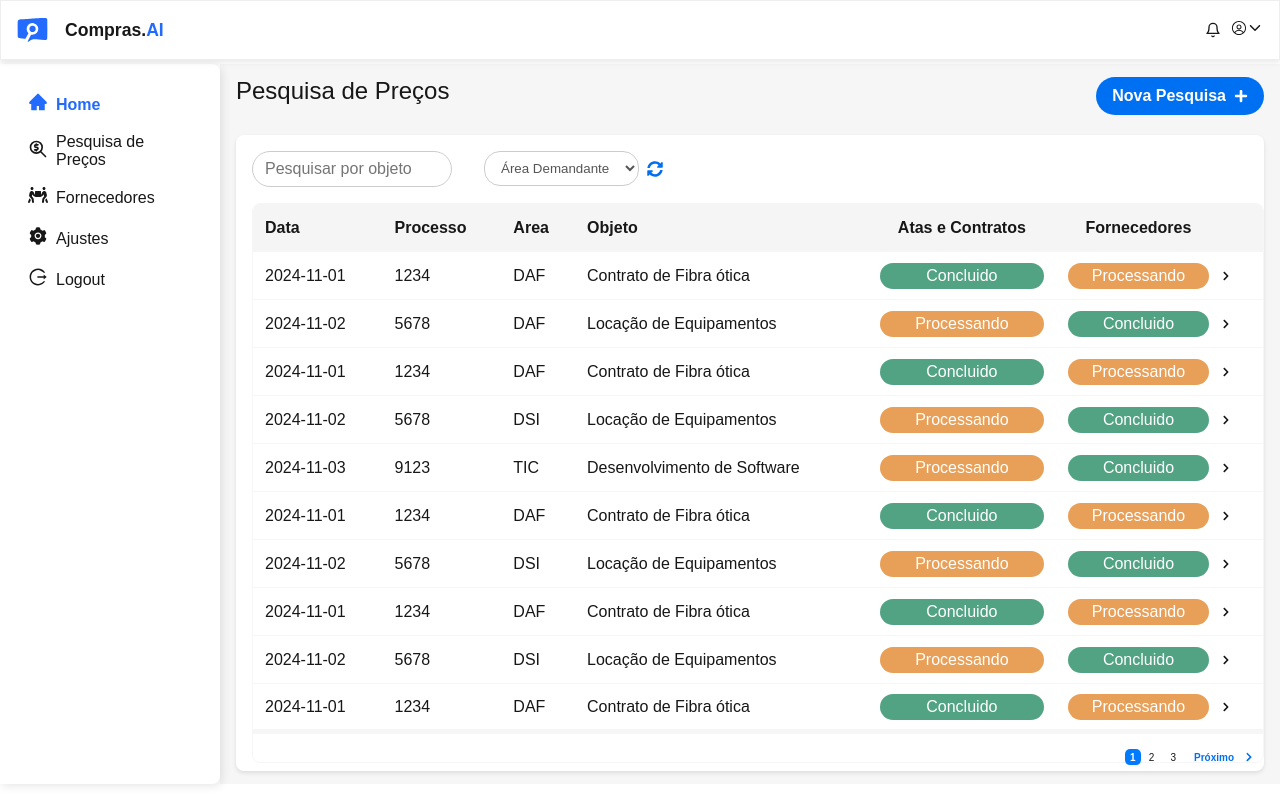
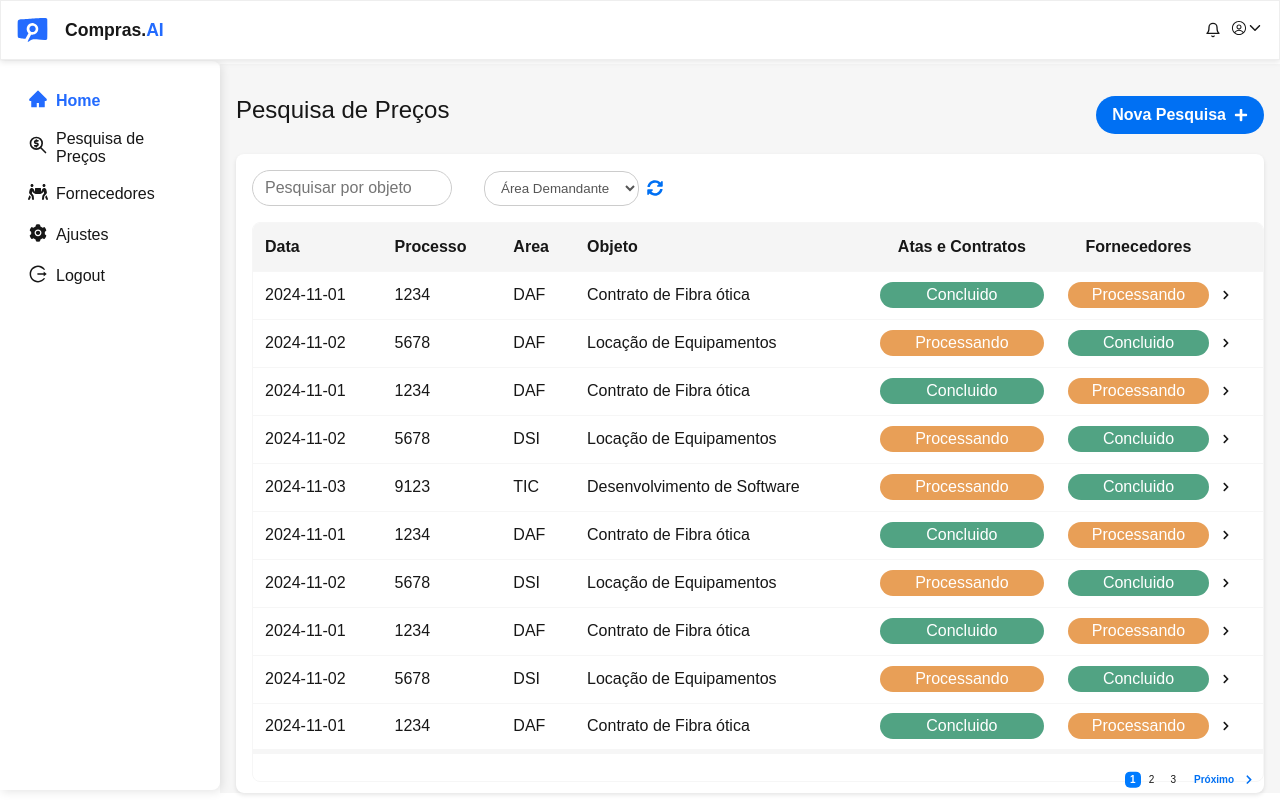
Before and after one commit to Edwsilva/comprasia, a Next.js app: page / in a window 1280 px wide. Built offline with nearby package versions, Linux system fonts and the light colour scheme.

Commit message:
Ajuste do sidebar e header

```diff
--- a/src/components/Layout/Container/containerHome.module.css
+++ b/src/components/Layout/Container/containerHome.module.css
@@ -2,7 +2,7 @@
   display: flex;
   margin: 0px;
   flex-direction: column;
-  padding: 0.81rem;
+  padding-top: 2rem;
   padding-left: 1rem;
   padding-right: 1rem;
   top: 0rem;
@@ -11,7 +11,7 @@
   right: 0rem;
   background-color: var(--bg-dashboard);
   /* background-color: rgb(195, 255, 0); */
-  height: calc(100vh - 5rem);
+  height: calc(100vh - 4.46rem);
   /* overflow: auto; */
 }
 
--- a/src/components/Layout/Navbar/sidebar.module.css
+++ b/src/components/Layout/Navbar/sidebar.module.css
@@ -1,9 +1,9 @@
 .sidebar {
   position: fixed;
-  top: 4rem;
+  top: 3.81rem;
   left: 0;
   width: 13.75rem;
-  height: calc(100vh - 5rem);
+  height: calc(100vh - 4.46rem);
   background-color: var(--background);
   /* background-color: brown; */
   border-radius: 0 8px 8px 0;
```
